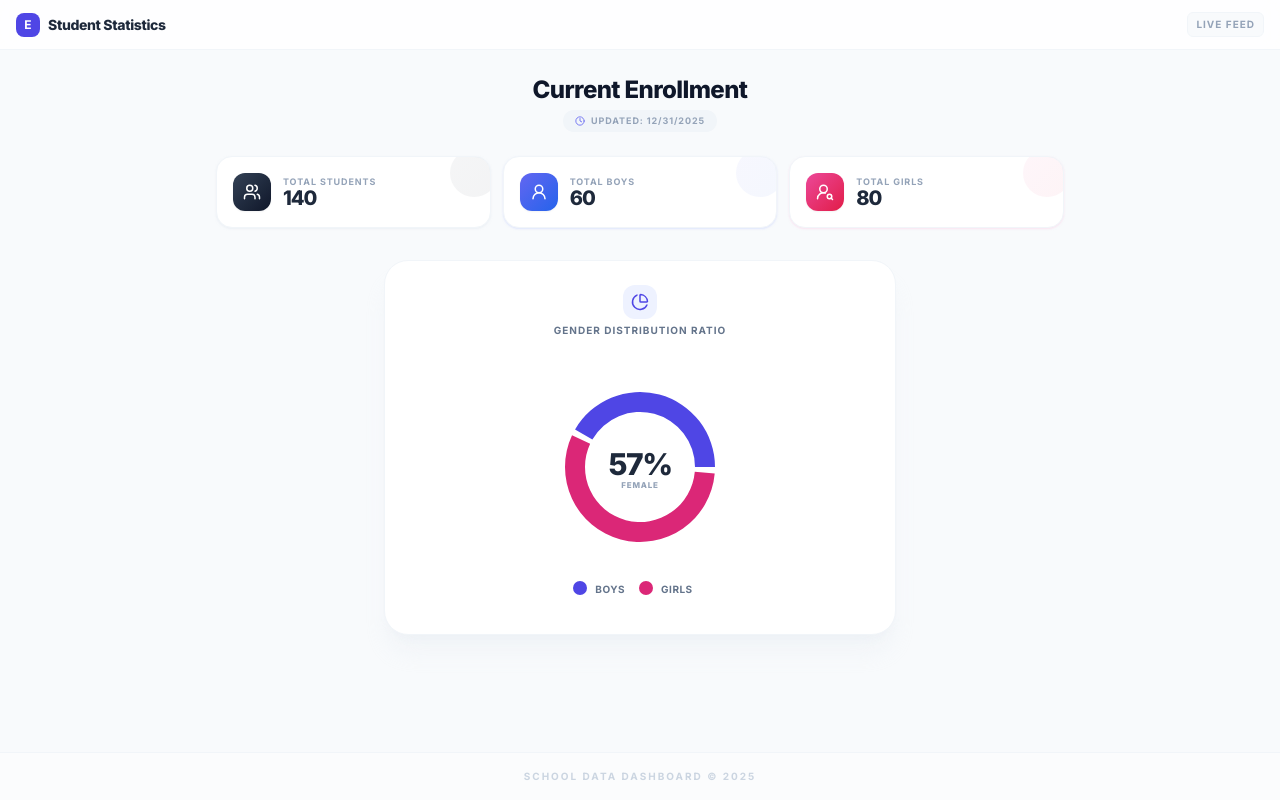
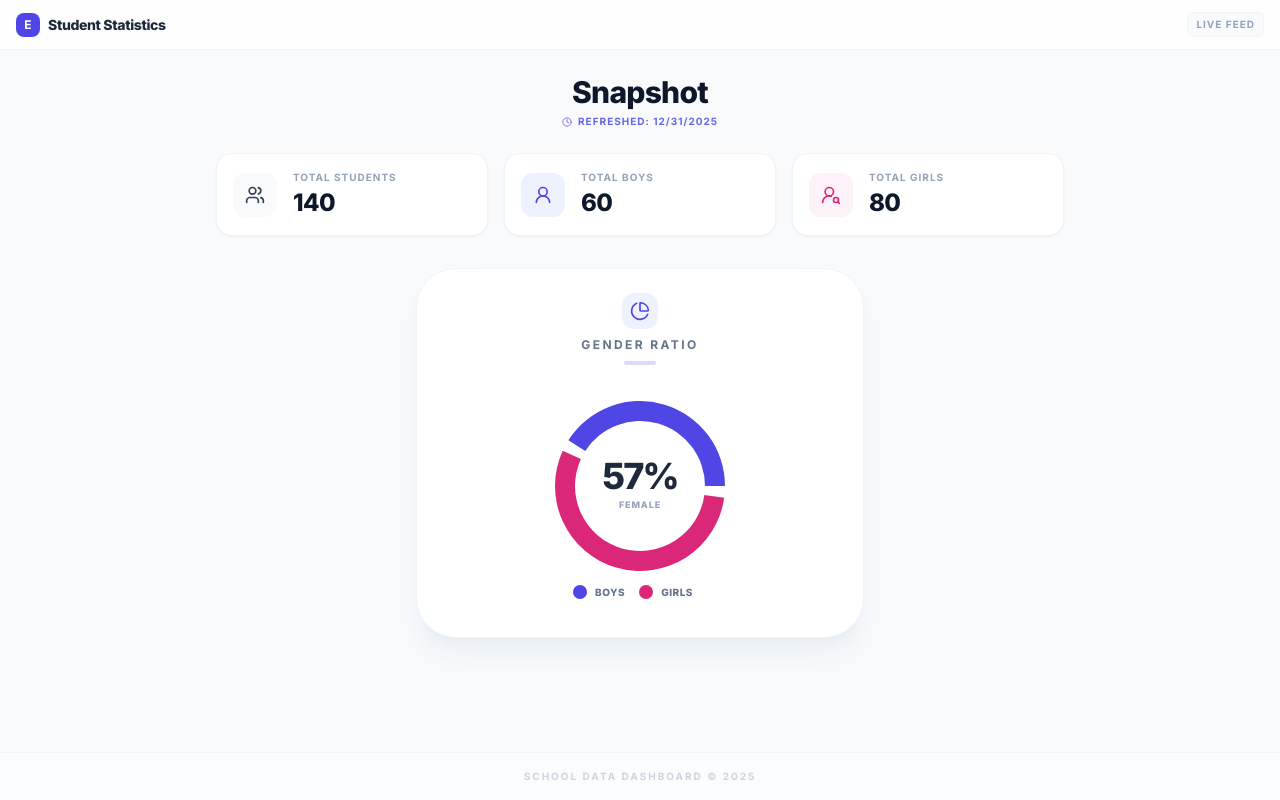
Before and after one commit to samm22174-beep/edu-stats-dashboard, a React (Vite) app: page / in a window 1280 px wide. Built offline with nearby package versions, Linux system fonts and the light colour scheme.

Commit message:
Update PublicDashboard.tsx

```diff
--- a/PublicDashboard.tsx
+++ b/PublicDashboard.tsx
@@ -18,19 +18,16 @@ const StatCard: React.FC<{
   title: string;
   value: number;
   icon: React.ReactNode;
-  gradient: string;
-  shadow: string;
-}> = ({ title, value, icon, gradient, shadow }) => (
-  <div className={`relative overflow-hidden bg-white p-4 rounded-2xl border border-slate-100 shadow-sm ${shadow} flex-1 transition-transform hover:scale-[1.02]`}>
-    <div className={`absolute top-0 right-0 w-12 h-12 -mr-2 -mt-2 rounded-full opacity-5 bg-gradient-to-br ${gradient}`}></div>
-    <div className="flex items-center space-x-3 relative z-10">
-      <div className={`p-2.5 rounded-xl bg-gradient-to-br ${gradient} text-white shadow-sm flex-shrink-0`}>
-        {React.isValidElement(icon) ? React.cloneElement(icon as React.ReactElement<any>, { size: 18 }) : icon}
-      </div>
-      <div className="min-w-0">
-        <p className="text-[9px] font-bold text-slate-400 uppercase tracking-widest truncate">{title}</p>
-        <p className="text-xl font-black text-slate-800 tracking-tighter leading-none">{value.toLocaleString()}</p>
-      </div>
+  color: string;
+  bg: string;
+}> = ({ title, value, icon, color, bg }) => (
+  <div className="bg-white rounded-2xl border border-slate-100 shadow-sm p-4 flex items-center space-x-4 flex-1">
+    <div className={`p-3 rounded-xl ${bg} ${color}`}>
+      {React.isValidElement(icon) ? React.cloneElement(icon as React.ReactElement<any>, { size: 20 }) : icon}
+    </div>
+    <div>
+      <p className="text-[10px] font-bold text-slate-400 uppercase tracking-widest mb-0.5">{title}</p>
+      <p className="text-2xl font-extrabold text-slate-900 tracking-tight">{value.toLocaleString()}</p>
     </div>
   </div>
 );
@@ -41,65 +38,69 @@ const PublicDashboard: React.FC<Props> = ({ stats }) => {
     { name: 'Girls', value: stats.girls, color: '#DB2777' },
   ];
 
+  const femalePercentage = stats.total > 0 ? Math.round((stats.girls / stats.total) * 100) : 0;
+
   return (
-    <div className="max-w-4xl mx-auto space-y-6 animate-in fade-in slide-in-from-bottom-2 duration-500">
-      {/* Centered Heading */}
-      <div className="text-center space-y-1">
-        <h2 className="text-2xl font-black text-slate-900 tracking-tight">Current Enrollment</h2>
-        <div className="flex items-center justify-center text-[9px] font-bold text-slate-400 uppercase tracking-widest bg-slate-100 px-3 py-1 rounded-full w-max mx-auto">
-          <Clock size={10} className="mr-1.5 text-indigo-500" />
-          Updated: {new Date(stats.lastUpdated).toLocaleDateString()}
-        </div>
+    <div className="space-y-6 animate-in fade-in duration-500">
+      {/* Dynamic Title and Date */}
+      <div className="text-center">
+        <h2 className="text-3xl font-black text-slate-900 tracking-tight mb-1">Snapshot</h2>
+        <p className="text-[10px] font-bold text-indigo-500 uppercase tracking-widest flex items-center justify-center">
+          <Clock size={10} className="mr-1.5" />
+          Refreshed: {new Date(stats.lastUpdated).toLocaleDateString()}
+        </p>
       </div>
 
-      {/* Stats Row */}
-      <div className="grid grid-cols-1 sm:grid-cols-3 gap-3">
+      {/* Stats Cards - Always Horizontal on Desktop, Stack on small mobile */}
+      <div className="grid grid-cols-1 sm:grid-cols-3 gap-4">
         <StatCard
           title="Total Students"
           value={stats.total}
           icon={<Users />}
-          gradient="from-slate-700 to-slate-900"
-          shadow="shadow-slate-200/50"
+          color="text-slate-700"
+          bg="bg-slate-50"
         />
         <StatCard
           title="Total Boys"
           value={stats.boys}
           icon={<UserRound />}
-          gradient="from-indigo-500 to-blue-600"
-          shadow="shadow-indigo-200/50"
+          color="text-indigo-600"
+          bg="bg-indigo-50"
         />
         <StatCard
           title="Total Girls"
           value={stats.girls}
           icon={<UserRoundSearch />}
-          gradient="from-pink-500 to-rose-600"
-          shadow="shadow-pink-200/50"
+          color="text-pink-600"
+          bg="bg-pink-50"
         />
       </div>
 
-      {/* Centered Chart Section */}
+      {/* Centered Gender Ratio Box */}
       <div className="flex justify-center pt-2">
-        <div className="w-full max-w-lg bg-white p-6 rounded-3xl border border-slate-100 shadow-xl shadow-slate-200/30">
-          <div className="flex flex-col items-center mb-4">
-            <div className="p-2 bg-indigo-50 rounded-xl mb-1 text-indigo-600">
-              <PieChartIcon size={18} />
+        <div className="w-full max-w-md bg-white p-6 rounded-[2.5rem] border border-slate-100 shadow-xl shadow-slate-200/50 flex flex-col items-center">
+          <div className="flex flex-col items-center mb-6">
+            <div className="p-2 bg-indigo-50 rounded-xl mb-2 text-indigo-600">
+              <PieChartIcon size={20} />
             </div>
-            <h3 className="text-[10px] font-bold text-slate-500 uppercase tracking-widest">Gender Distribution Ratio</h3>
+            <h3 className="text-xs font-bold text-slate-500 uppercase tracking-[0.2em]">Gender Ratio</h3>
+            <div className="w-8 h-1 bg-indigo-600/20 rounded-full mt-2"></div>
           </div>
 
-          <div className="h-52 md:h-64 w-full relative">
+          <div className="h-56 w-full relative">
             <ResponsiveContainer width="100%" height="100%">
               <PieChart>
                 <Pie
                   data={chartData}
                   cx="50%"
                   cy="50%"
-                  innerRadius={55}
-                  outerRadius={75}
-                  paddingAngle={5}
+                  innerRadius={65}
+                  outerRadius={85}
+                  paddingAngle={8}
                   dataKey="value"
                   strokeWidth={0}
-                  animationDuration={1000}
+                  animationDuration={1200}
+                  animationBegin={0}
                 >
                   {chartData.map((entry, index) => (
                     <Cell key={`cell-${index}`} fill={entry.color} />
@@ -107,28 +108,28 @@ const PublicDashboard: React.FC<Props> = ({ stats }) => {
                 </Pie>
                 <Tooltip
                   contentStyle={{
-                    borderRadius: '12px',
+                    borderRadius: '16px',
                     border: 'none',
-                    boxShadow: '0 10px 15px -3px rgb(0 0 0 / 0.1)',
+                    boxShadow: '0 10px 20px -5px rgb(0 0 0 / 0.1)',
                     fontSize: '11px',
-                    fontWeight: 'bold'
+                    fontWeight: '800'
                   }}
                 />
                 <Legend
                   verticalAlign="bottom"
                   height={30}
                   iconType="circle"
-                  formatter={(value) => <span className="text-[10px] font-bold text-slate-500 px-1 uppercase tracking-wider">{value}</span>}
+                  formatter={(value) => <span className="text-[10px] font-extrabold text-slate-500 px-1 uppercase tracking-wider">{value}</span>}
                 />
               </PieChart>
             </ResponsiveContainer>
 
             {/* Center Percentage Display */}
-            <div className="absolute top-1/2 left-1/2 -translate-x-1/2 -translate-y-1/2 -mt-3 text-center pointer-events-none">
-              <p className="text-3xl font-black text-slate-800 tracking-tighter leading-none">
-                {stats.total > 0 ? Math.round((stats.girls / stats.total) * 100) : 0}%
+            <div className="absolute top-1/2 left-1/2 -translate-x-1/2 -translate-y-1/2 -mt-4 text-center pointer-events-none">
+              <p className="text-4xl font-black text-slate-800 tracking-tighter leading-none">
+                {femalePercentage}%
               </p>
-              <p className="text-[8px] font-black text-slate-400 uppercase tracking-widest">Female</p>
+              <p className="text-[9px] font-black text-slate-400 uppercase tracking-widest mt-1">Female</p>
             </div>
           </div>
         </div>
```
